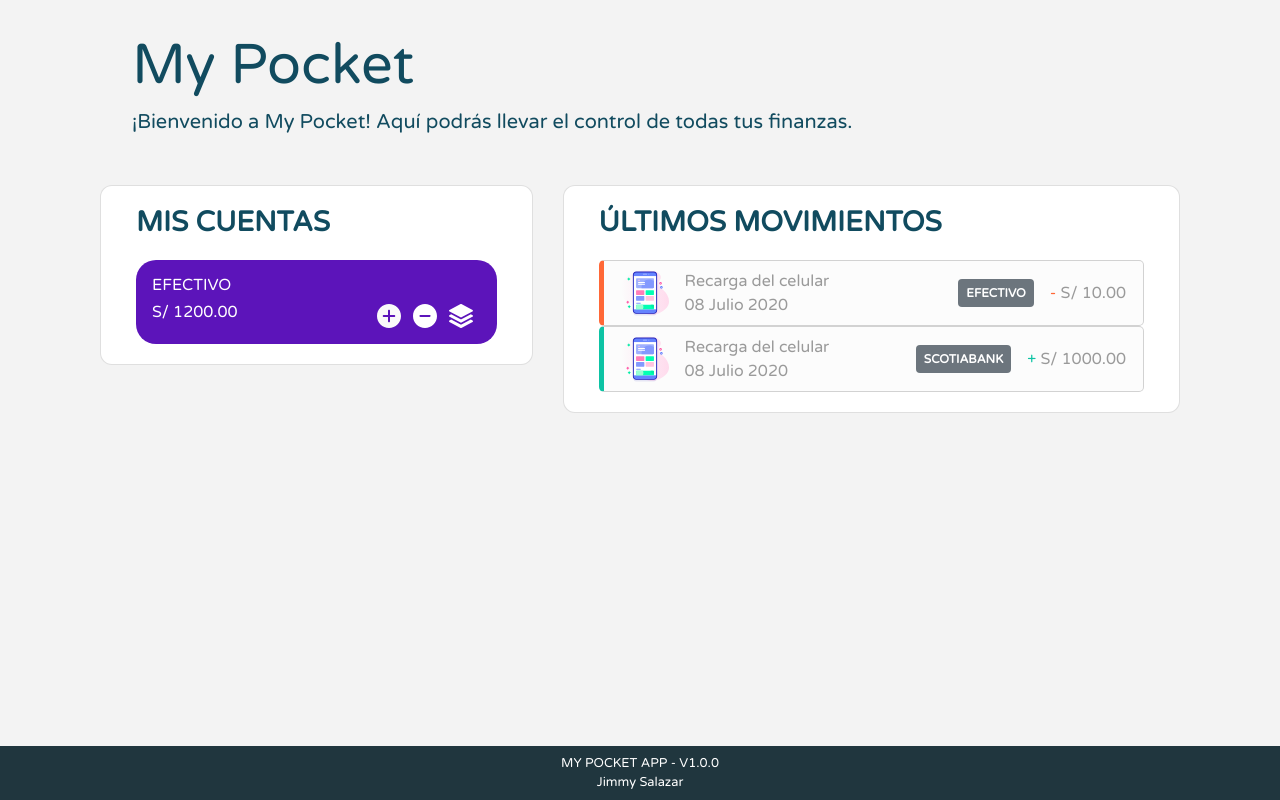
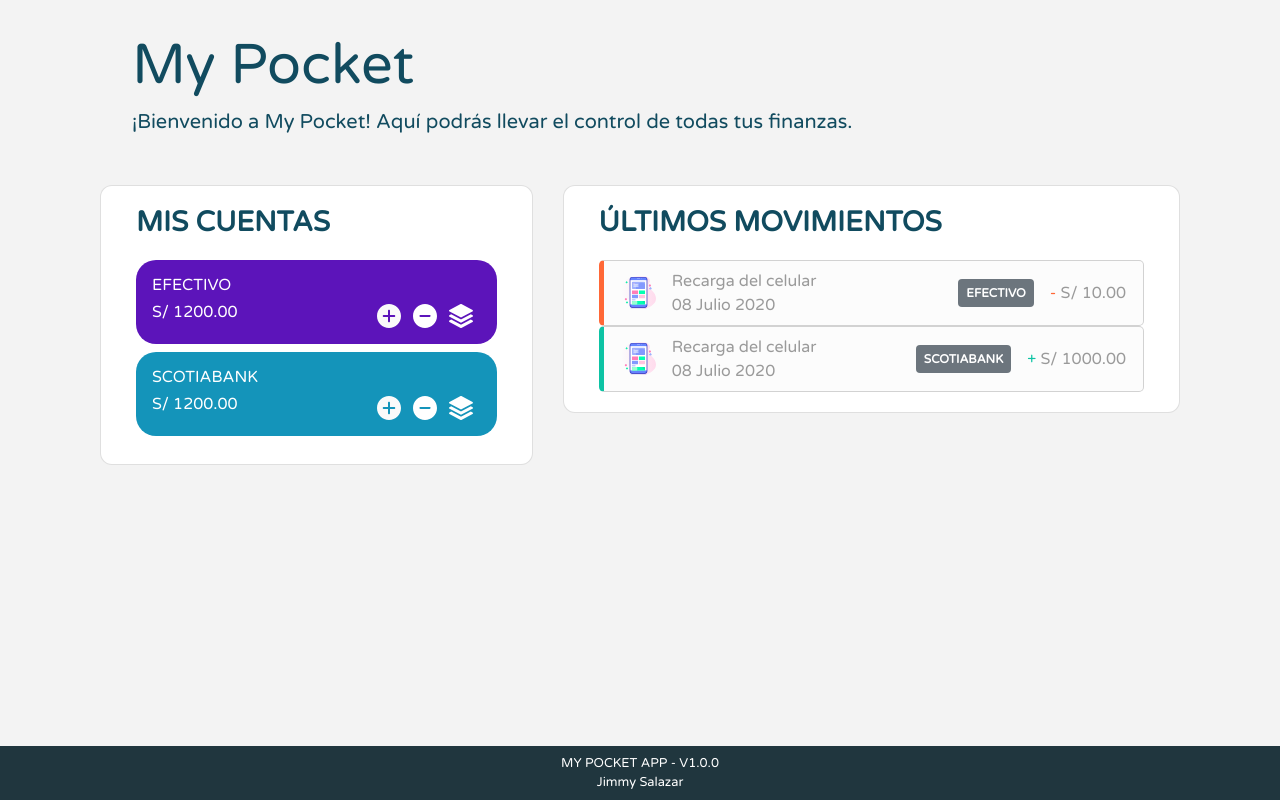
Before and after one commit to salazar-codes/mypocket-ui, an Angular app: page /home in a window 1280 px wide. Built offline with nearby package versions, Linux system fonts and the light colour scheme.

Commit message:
Más estilos - Color cards

```diff
--- a/src/app/pages/home/home.component.html
+++ b/src/app/pages/home/home.component.html
@@ -2,13 +2,15 @@
 
     <div class="col-xs-12 col-sm-12 col-lg-6 col-xl-5">
         <div class="card mr-0 ml-0 mb-3 b-rad">
-            <!-- CUENTAS -->
+
             <div class="card-body">
                 <div class="card border-0">
                     <div class="card-title">
                         <h3><b>MIS CUENTAS</b></h3>
                     </div>
-                    <div class="card-body card-cuenta-body">
+
+                    <!-- CUENTAS -->
+                    <div class="card-body card-cuenta-body bg-purple mb-2">
                         <h6>EFECTIVO</h6>
                         <div class="d-flex justify-content-between">
                             <div>
@@ -26,8 +28,28 @@
                                 </a>
                             </div>
                         </div>
+                    </div>
 
+                    <div class="card-body card-cuenta-body bg-cian mb-2">
+                        <h6>SCOTIABANK</h6>
+                        <div class="d-flex justify-content-between">
+                            <div>
+                                <h6 class="mb-0">S/ 1200.00</h6>
+                            </div>
+                            <div class="d-flex">
+                                <a class="align-self-center" [routerLink]="" (click)="test(1)">
+                                    <img class="img-fluid cuenta-icon ml-1 mr-2" src="../../../assets/icons/plus.svg" alt="">
+                                </a>
+                                <a class="align-self-center" [routerLink]="" (click)="test(2)">
+                                    <img class="img-fluid cuenta-icon ml-1 mr-2" src="../../../assets/icons/minus.svg" alt="">
+                                </a>
+                                <a class="align-self-center" [routerLink]="" (click)="test(3)">
+                                    <img class="img-fluid cuenta-icon ml-1 mr-2" src="../../../assets/icons/layers.svg" alt="">
+                                </a>
+                            </div>
+                        </div>
                     </div>
+
                 </div>
             </div>
 
@@ -47,10 +69,10 @@
                     <div class="card-body card-mov-body border-gasto">
                         <div class="row d-flex justify-content-between">
                             <div class="d-flex">
-                                <div class="mr-3">
+                                <div class="mr-3 align-self-center">
                                     <img class="img-fluid mov-icon" src="../../../assets/icons/phone.svg" alt="">
                                 </div>
-                                <div class="mr-3">
+                                <div>
                                     <p class="mb-0">Recarga del celular</p>
                                     <p class="mb-0">08 Julio 2020</p>
                                 </div>
@@ -70,7 +92,7 @@
                         <div class="row d-flex justify-content-between">
 
                             <div class="d-flex">
-                                <div class="mr-3">
+                                <div class="mr-3 align-self-center">
                                     <img class="img-fluid mov-icon" src="../../../assets/icons/phone.svg" alt="">
                                 </div>
                                 <div class="mr-3">
--- a/src/app/pages/pages.component.html
+++ b/src/app/pages/pages.component.html
@@ -9,6 +9,8 @@
 
   <router-outlet></router-outlet>
 
+  <br><br>
+
   <footer class="fixed-bottom text-center footer-custom">
     <div class="mt-2 mb-2 f-2">
       <p class="mb-0">MY POCKET APP - V1.0.0</p>
--- a/src/styles.css
+++ b/src/styles.css
@@ -54,10 +54,17 @@ body{
 }
 
 .card-cuenta-body{
-    background: #5c14ba;
+    /* background: #5c14ba; */
     color: #ffffff;
     border-radius: 20px;
     padding: 1rem !important;
+}
+
+.bg-purple{
+    background: #5c14ba;
+}
+.bg-cian{
+    background: #1494ba;
 }
 
 .card-mov-body{
@@ -79,7 +86,7 @@ body{
     width: 1.5rem;
 }
 .mov-icon{
-    width: 3rem;
+    width: 2.2rem;
 }
 .lbl-gasto{
     color: #FF6837;
```
